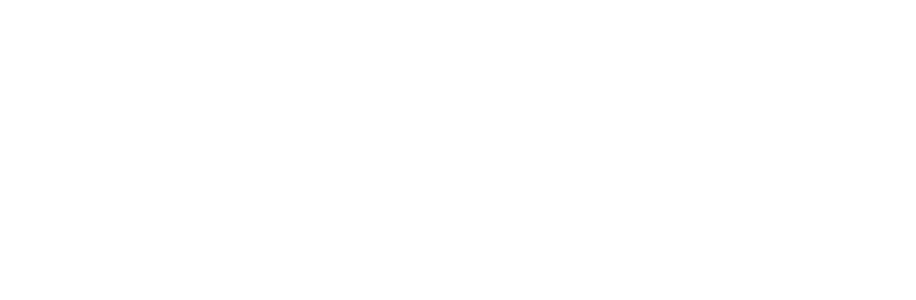
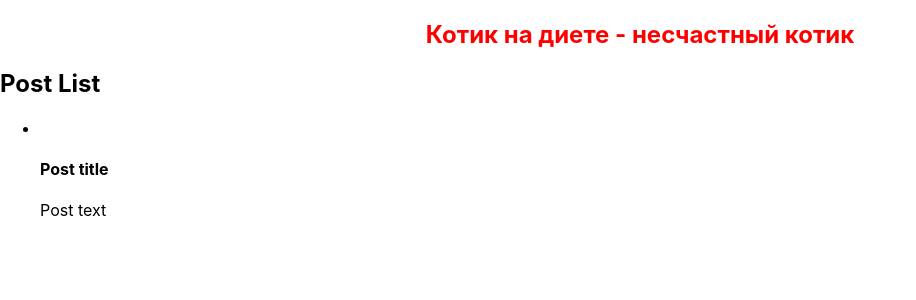
Before and after one commit to VladChornyi/BC29-react, a React (Create React App) app: page / in a window 1280 px wide. Shown: the top 300 px of the page, without its empty margins (0-916 px from the left). Built offline with nearby package versions, Linux system fonts and the light colour scheme.

Commit message:
add first task

```diff
--- a/src/App.css
+++ b/src/App.css
@@ -0,0 +1,5 @@
+.header-title {
+  font-size: 24px;
+  color: red;
+  text-align: center;
+}
--- a/src/App.js
+++ /dev/null
@@ -1,7 +0,0 @@
-import "./App.css";
-
-function App() {
-  return <div></div>;
-}
-
-export default App;
--- /dev/null
+++ b/src/App.jsx
@@ -0,0 +1,13 @@
+import "./App.css";
+import { PostList } from "./components/PostList";
+
+function App() {
+  return (
+    <>
+      <h2 className="header-title">Котик на диете - несчастный котик</h2>
+      <PostList />
+    </>
+  );
+}
+
+export default App;
--- /dev/null
+++ b/src/components/PostList.jsx
@@ -0,0 +1,26 @@
+export const PostList = () => {
+  return (
+    <>
+      <h2 class="post-list-title">Post List</h2>
+      <ul class="post-list">
+        <li class="post-list-item">
+          <img class="post-list-img" src="" alt="" />
+          <h4 class="post-list-item-title">Post title</h4>
+          <p class="post-list-item-text">Post text</p>
+        </li>
+      </ul>
+    </>
+  );
+};
+
+// Создайте в папке "src" папку "components".
+// Создайте компонент "PostList", который будет представлять собой такую разметку:
+// <h2 class="post-list-title">Post List</h2>
+// <ul class="post-list">
+//     <li class="post-list-item">
+//         <img class="post-list-img" src="" alt="" />
+//         <h4 class="post-list-item-title">Post title</h4>
+//         <p class="post-list-item-text">Post text</p>
+//     </li>
+// </ul>
+// Разумеется внутри списка постов будет не один элемент li, а много. Если нужно разделите компонент "PostList" на несколько компонентов. 6. Подумайте, какие props должен получать компонент "PostList" и его составные части и добавьте их в код.
```
